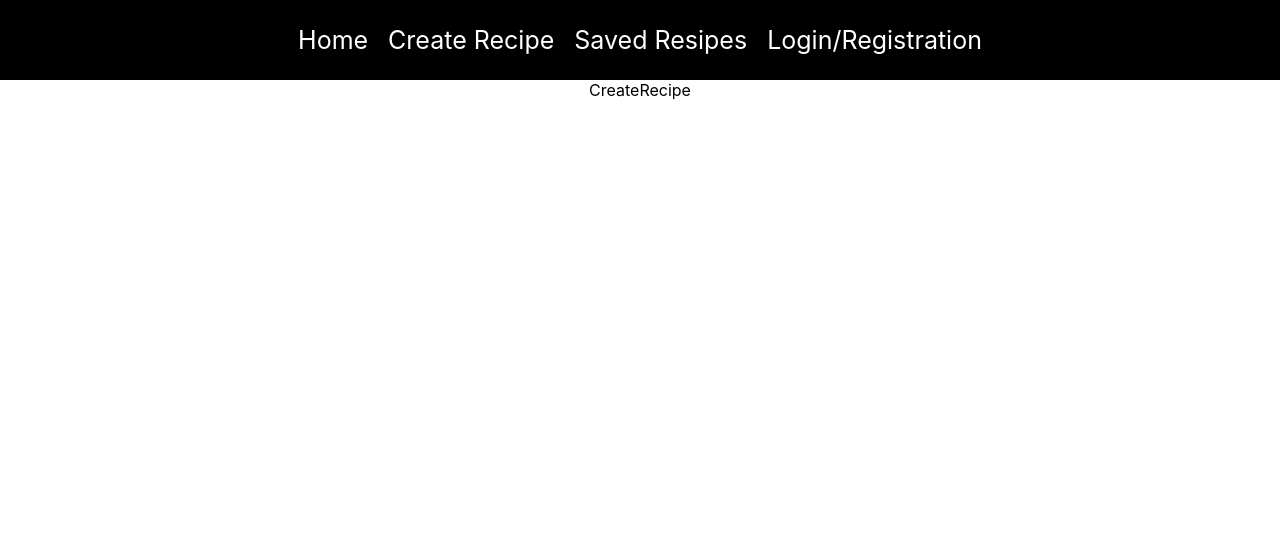
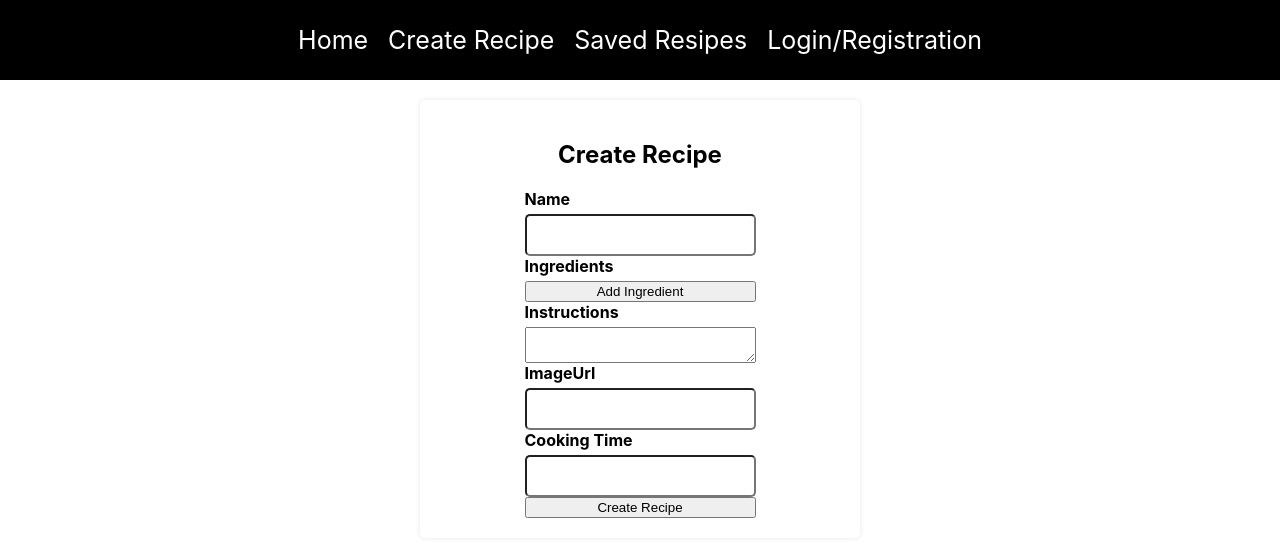
Before and after one commit to NadiaPia/Recipe_App_MERN_tutorial, a React (Create React App) app in the folder client/: page /create-recipe in a window 1280 px wide. Shown: the top 556 px of the page. Built offline with nearby package versions, Linux system fonts and the light colour scheme.

Commit message:
Add handleChange, handleIngredientChange functions

```diff
--- a/client/src/App.css
+++ b/client/src/App.css
@@ -10,6 +10,17 @@
 body {
   margin: 0;
   padding: 0;
+}
+
+label {
+  font-weight: bold;
+  margin-bottom: 5px;
+}
+
+input {
+  padding: 10px;
+  font-size: 16px;
+  border-radius: 5px;
 }
 
 .navbar {
@@ -30,3 +41,21 @@
   margin: 10px;
   font-size: 25px;
 }
+
+.create-recipe {
+  background-color: white;
+  display: flex;
+  flex-direction: column;
+  justify-content: center;
+  align-items: center;
+  padding: 20px;
+  border-radius: 5px;
+  box-shadow: 0 0 5px rgba(0, 0, 0, 0.1);
+  margin: 20px;
+  width: 400px;
+}
+
+.create-recipe form {
+  display: flex;
+  flex-direction: column;
+}
--- a/client/src/pages/create-recipe.js
+++ b/client/src/pages/create-recipe.js
@@ -1,9 +1,57 @@
-import React from 'react'
+import React, { useState } from 'react';
 
 function CreateRecipe() {
+
+  const [recipe, setRecipe] = useState({
+    name: "",
+    ingredients: [],
+    instructions: "",
+    imageUrl: "",
+    cookingTime: 0,
+    userOWwner: 0,
+  });
+
+  const handleChange = (event) => {
+    const {name, value} = event.target;
+    setRecipe({ ...recipe, [name]: value})    //[name] might be any key from recipe object,
+                      //which was changed: name, ingredients, instructions, imageUrl, cookingTime or userOWwner
+  }
+
+  const handleIngredientChange = (event, idx) => {
+    const { value } = event.target;
+    const ingredients = recipe.ingredients;
+    ingredients[idx] = value;
+    setRecipe({ ...recipe, ingredients: ingredients});
+  }
+
+  const addIngredient = () => {
+    setRecipe({...recipe, ingredients: [...recipe.ingredients, ""]})
+  }
+
   return (
-    <div>
-      CreateRecipe
+    <div className="create-recipe">
+      <h2>Create Recipe</h2>
+      <form>
+        <label htmlFor="name">Name</label>
+        <input type="text" id="name" name="name" onChange={handleChange}/>
+
+        <label htmlFor="ingredients">Ingredients</label>
+        {recipe.ingredients.map((ingredient, idx) => (
+          <input key={idx} type="text" name="ingredients" value={ingredient} onChange={(event) => handleIngredientChange(event, idx)}/>
+        ))}
+        <button onClick={addIngredient} type="button">Add Ingredient</button>
+
+        <label htmlFor="instructions">Instructions</label>
+        <textarea id="instructions" name="instructions" onChange={handleChange}></textarea>
+
+        <label htmlFor="imageUrl">ImageUrl</label>
+        <input type="text" id="imageUrl" name="imageUrl" onChange={handleChange}/>
+
+        <label htmlFor="cookingTime">Cooking Time</label>
+        <input type="number" id="cookingTime" name="cookingTime" onChange={handleChange}/>
+
+        <button type="submit">Create Recipe</button>
+      </form>
     </div>
   )
 }
```
